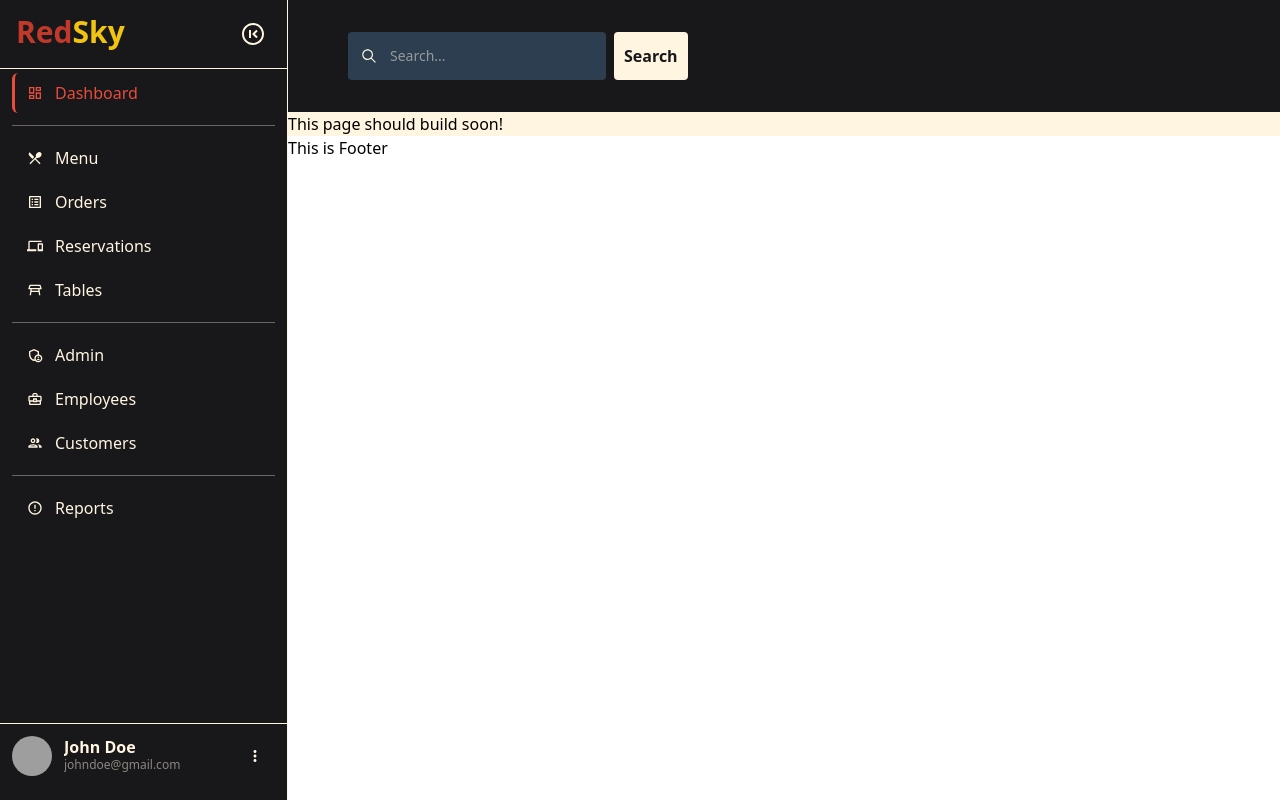
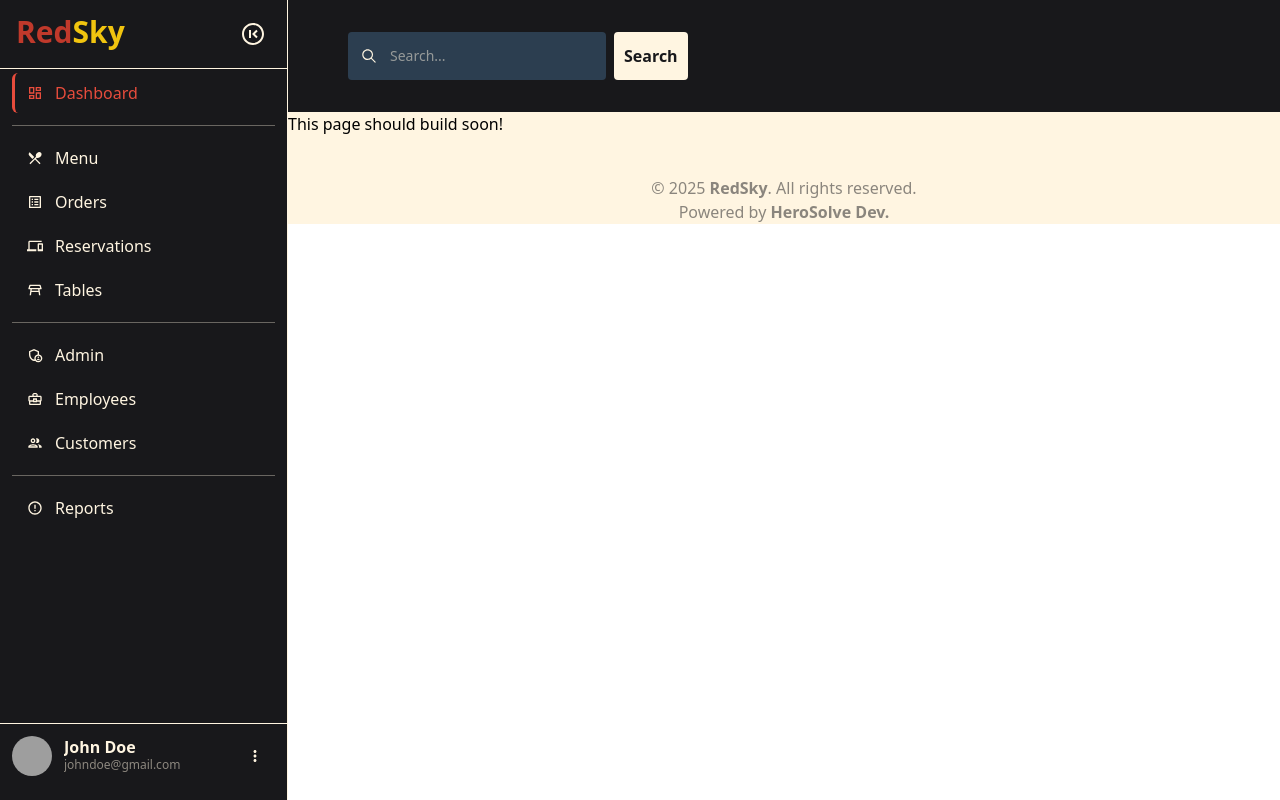
Before and after one commit to Amine4jh/restaurant-management-system, a React (Vite) app: page /admin in a window 1280 px wide. Built offline with nearby package versions, Linux system fonts and the light colour scheme; grey boxes are pictures that could not be loaded.

Commit message:
Complete footer

```diff
--- a/src/components/admin/AdminFooter.jsx
+++ b/src/components/admin/AdminFooter.jsx
@@ -1,8 +1,12 @@
 const AdminFooter = () => {
   return (
-    <footer>
-      {/* Do Not Forget To Add A Real Footer */}
-      This is Footer
+    <footer className="bg-beige text-dark">
+      <p className="text-center md:text-base text-sm opacity-50 pt-10">
+        © 2025 <b>RedSky</b>. All rights reserved.
+      </p>
+      <p className="text-center md:text-base text-sm opacity-50">
+        Powered by <b>HeroSolve Dev.</b>
+      </p>
     </footer>
   );
 };
--- a/src/layouts/SideBar.jsx
+++ b/src/layouts/SideBar.jsx
@@ -7,7 +7,7 @@ import { NavLink, Link } from "react-router-dom";
 export const SideBar = ({ children, sendExpandedStatut }) => {
   const [expanded, setExpanded] = useState(true);
 
-  // When on mobile navbar close
+  // When on mobile sidebar close automatically
   useEffect(() => {
     if (window.innerWidth < 1280) {
       setExpanded(false);
```
